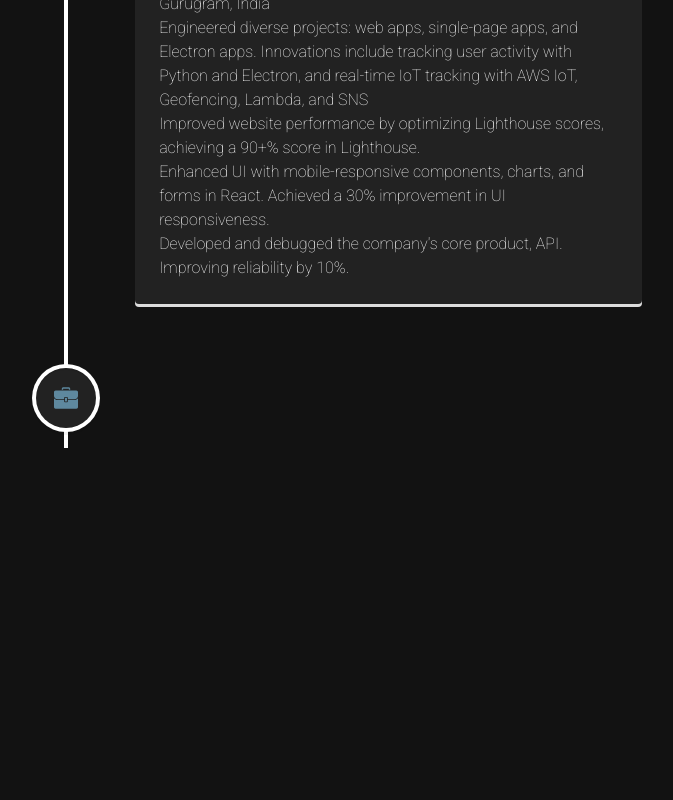
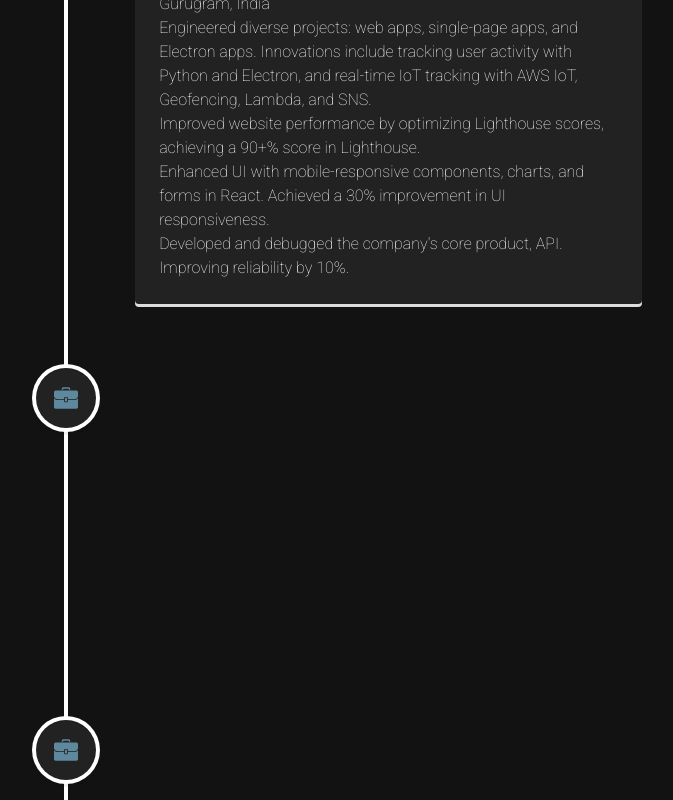
Before and after one commit to qur786/portfolio, a React (Vite) app: page / in a window 1280 px wide. Shown: the part 7782-8582 px from the top of the page, without its empty margins (574-1247 px from the left). Before the commit the page ends 8230 px from the top, so only its background shows below. Built offline with nearby package versions, Linux system fonts and the light colour scheme.

Commit message:
feat: added front end developer intern experience

```diff
--- a/src/components/Experience/index.tsx
+++ b/src/components/Experience/index.tsx
@@ -31,10 +31,22 @@ export function Experience(): JSX.Element {
           company="Manufac Analytics Pvt Ltd"
           role="Front End Developer"
           work={[
-            "Engineered diverse projects: web apps, single-page apps, and Electron apps. Innovations include tracking user activity with Python and Electron, and real-time IoT tracking with AWS IoT, Geofencing, Lambda, and SNS",
+            "Engineered diverse projects: web apps, single-page apps, and Electron apps. Innovations include tracking user activity with Python and Electron, and real-time IoT tracking with AWS IoT, Geofencing, Lambda, and SNS.",
             "Improved website performance by optimizing Lighthouse scores, achieving a 90+% score in Lighthouse.",
             "Enhanced UI with mobile-responsive components, charts, and forms in React. Achieved a 30% improvement in UI responsiveness.",
             "Developed and debugged the company's core product, API. Improving reliability by 10%.",
+          ]}
+        />
+        <ExperienceItem
+          date="July 2021 - Jan 2022"
+          icon={<JobIcon />}
+          location={{ city: "Gurugram", country: "India" }}
+          company="Manufac Analytics Pvt Ltd"
+          role="Front End Developer Intern"
+          work={[
+            "Spearheaded front-end tasks using React, leading to a 15% improvement in UI enhancements in the company's core SaaS product.",
+            "Helped team in API integration in the Company's web app to bring the new features. Improving app functionality by 20%.",
+            "Collaborated with team to integrate PayPal payment API in the company's web app.",
           ]}
         />
         <VerticalTimelineElement
```
